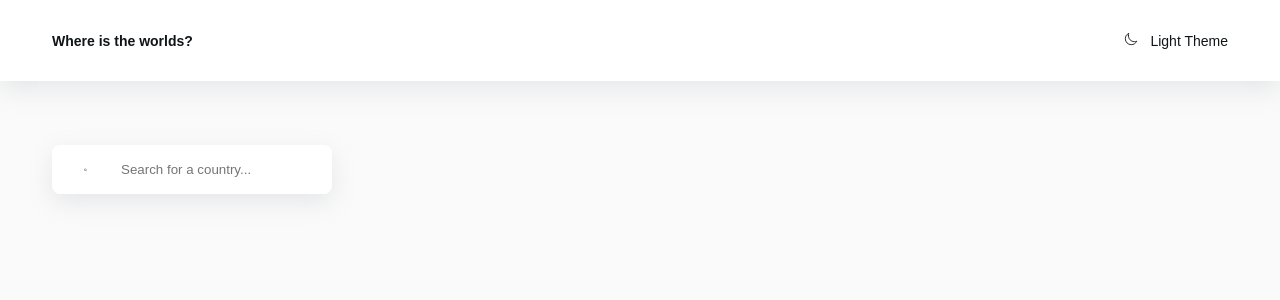
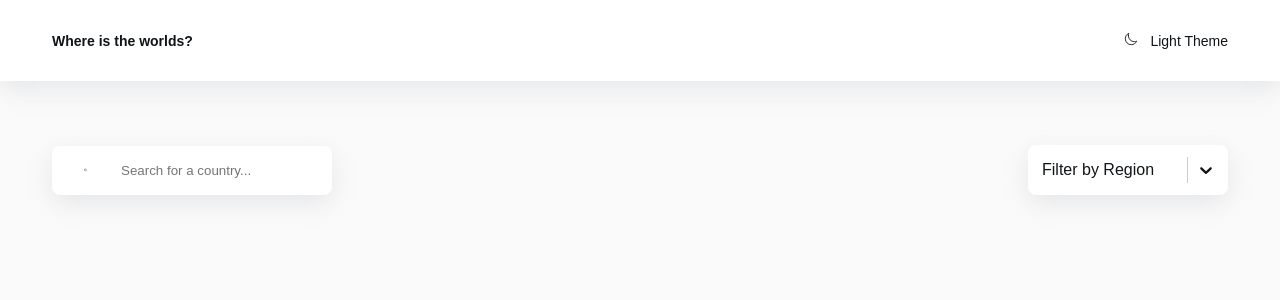
Before and after one commit to alyanoyigor/countries-app, a React (Create React App) app: page / in a window 1280 px wide. Shown: the top 300 px of the page. Built offline with nearby package versions, Linux system fonts and the light colour scheme.

Commit message:
create custom select and add results to controls

```diff
--- a/src/components/Controls.jsx
+++ b/src/components/Controls.jsx
@@ -1,13 +1,41 @@
 import { Search } from './Search';
 import { useState, useEffect } from 'react';
+import { CustomSelect } from './CustomSelect';
 import styled from 'styled-components';
 
-export const Controls = ({ search, setSearch }) => {
-	const [] = useState();
+const options = [
+	{ value: 'Africa', label: 'Africa' },
+	{ value: 'America', label: 'America' },
+	{ value: 'Asia', label: 'Asia' },
+	{ value: 'Europe', label: 'Europe' },
+	{ value: 'Oceania', label: 'Oceania' },
+];
 
+const Wrapper = styled.div`
+	display: flex;
+	flex-direction: column;
+
+	@media (min-width: 767px) {
+		flex-direction: row;
+		justify-content: space-between;
+		align-items: center;
+	}
+`;
+
+export const Controls = () => {
+	const [search, setSearch] = useState('');
+	const [region, setRegion] = useState('');
 	return (
-		<div>
+		<Wrapper>
 			<Search search={search} setSearch={setSearch} />
-		</div>
+			<CustomSelect
+				options={options}
+				placeholder='Filter by Region'
+				isClearable
+				isSearchable={false}
+				value={region}
+				onChange={setRegion}
+			/>
+		</Wrapper>
 	);
 };
--- /dev/null
+++ b/src/components/CustomSelect.jsx
@@ -0,0 +1,46 @@
+import styled from 'styled-components';
+import Select from 'react-select';
+
+export const CustomSelect = styled(Select).attrs({
+	styles: {
+		control: (provided) => ({
+			...provided,
+			backgroundColor: 'var(--colors-ui-base)',
+			color: 'var(--colors-text)',
+			borderRadius: 'var(--radius)',
+			padding: '0.25rem',
+			border: 'none',
+			boxShadow: 'var(--shadow)',
+			height: '50px',
+		}),
+		option: (provided, state) => ({
+			...provided,
+			cursor: 'pointer',
+			color: 'var(--colors-text)',
+			backgroundColor: state.isSelected
+				? 'var(--colors-bg)'
+				: 'var(--colors-ui-base)',
+		}),
+	},
+})`
+	width: 200px;
+	border-radius: var(--radius);
+	font-family: var(--family);
+	border: none;
+
+	& > * {
+		box-shadow: var(--shadow);
+	}
+
+	& input {
+		padding-left: 0.25rem;
+	}
+
+	& > div[id] {
+		background-color: var(--colors-ui-base);
+	}
+
+	& * {
+		color: var(--colors-text) !important;
+	}
+`;
```
